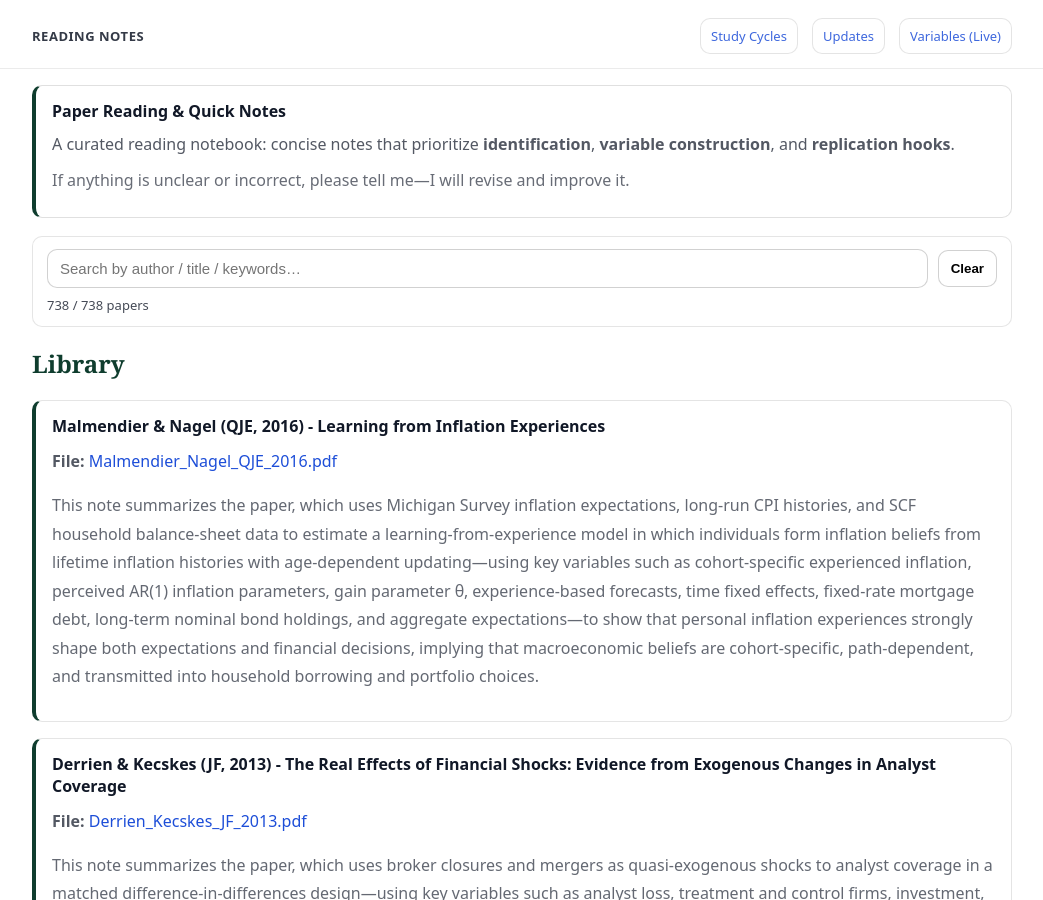
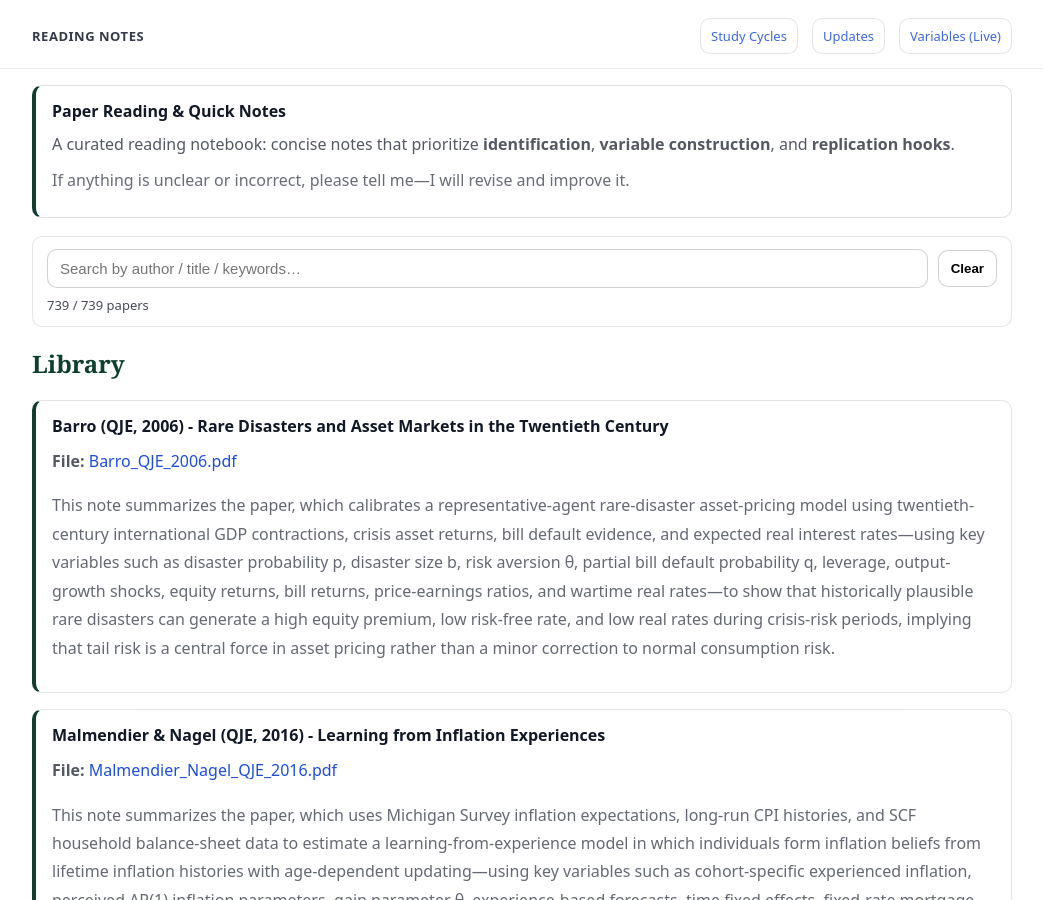
Before and after one commit to yaxinzn/study-archive, a Jekyll site: the page built from reading/index.md, in a window 1280 px wide and 900 px high. Shown: the whole window, without its empty margins (118-1161 px from the left). Built offline with Jekyll 4.4.1, drawn with Linux system fonts in a browser that asks for light colours.

Commit message:
Reading: add/update Barro_QJE_2006.pdf

```diff
--- a/_data/reading.yml
+++ b/_data/reading.yml
@@ -1,3 +1,7 @@
+- title: "Barro (QJE, 2006) - Rare Disasters and Asset Markets in the Twentieth Century"
+  file: "Barro_QJE_2006.pdf"
+  desc: "This note summarizes the paper, which calibrates a representative-agent rare-disaster asset-pricing model using twentieth-century international GDP contractions, crisis asset returns, bill default evidence, and expected real interest rates—using key variables such as disaster probability p, disaster size b, risk aversion θ, partial bill default probability q, leverage, output-growth shocks, equity returns, bill returns, price-earnings ratios, and wartime real rates—to show that historically plausible rare disasters can generate a high equity premium, low risk-free rate, and low real rates during crisis-risk periods, implying that tail risk is a central force in asset pricing rather than a minor correction to normal consumption risk."
+
 - title: "Malmendier & Nagel (QJE, 2016) - Learning from Inflation Experiences"
   file: "Malmendier_Nagel_QJE_2016.pdf"
   desc: "This note summarizes the paper, which uses Michigan Survey inflation expectations, long-run CPI histories, and SCF household balance-sheet data to estimate a learning-from-experience model in which individuals form inflation beliefs from lifetime inflation histories with age-dependent updating—using key variables such as cohort-specific experienced inflation, perceived AR(1) inflation parameters, gain parameter θ, experience-based forecasts, time fixed effects, fixed-rate mortgage debt, long-term nominal bond holdings, and aggregate expectations—to show that personal inflation experiences strongly shape both expectations and financial decisions, implying that macroeconomic beliefs are cohort-specific, path-dependent, and transmitted into household borrowing and portfolio choices."
```
Also changed, not shown: 1 other file.
